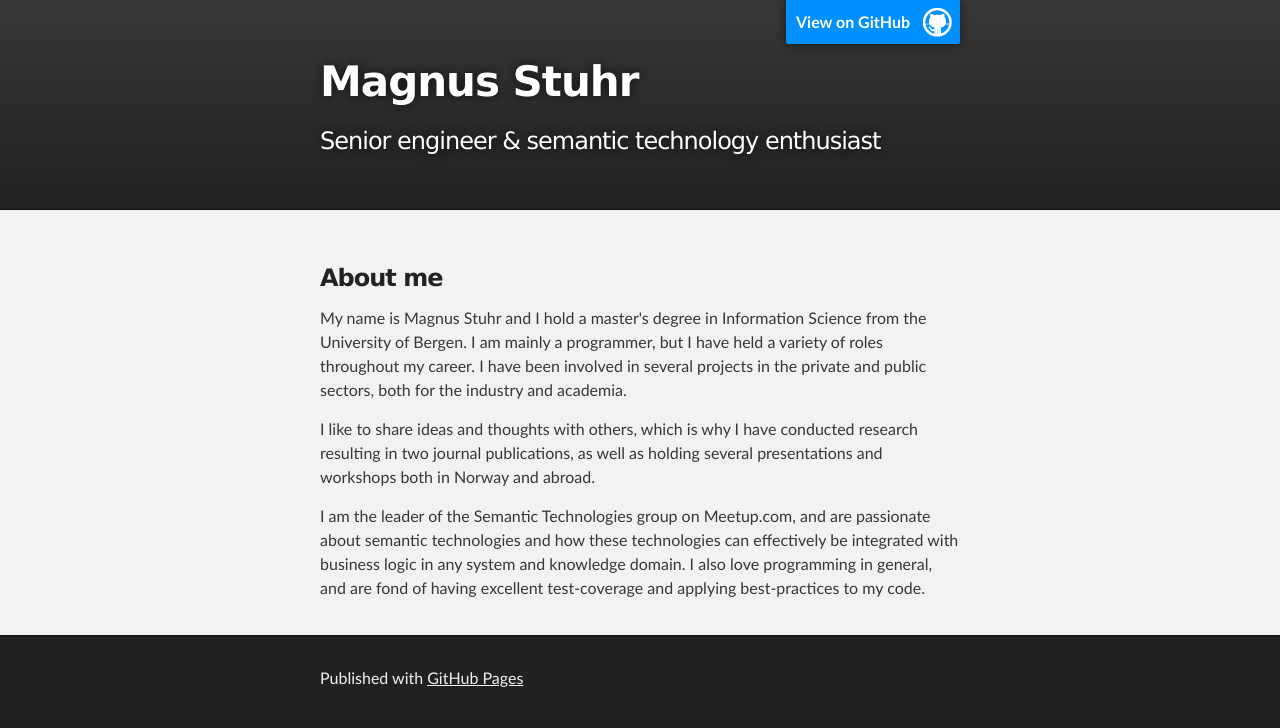
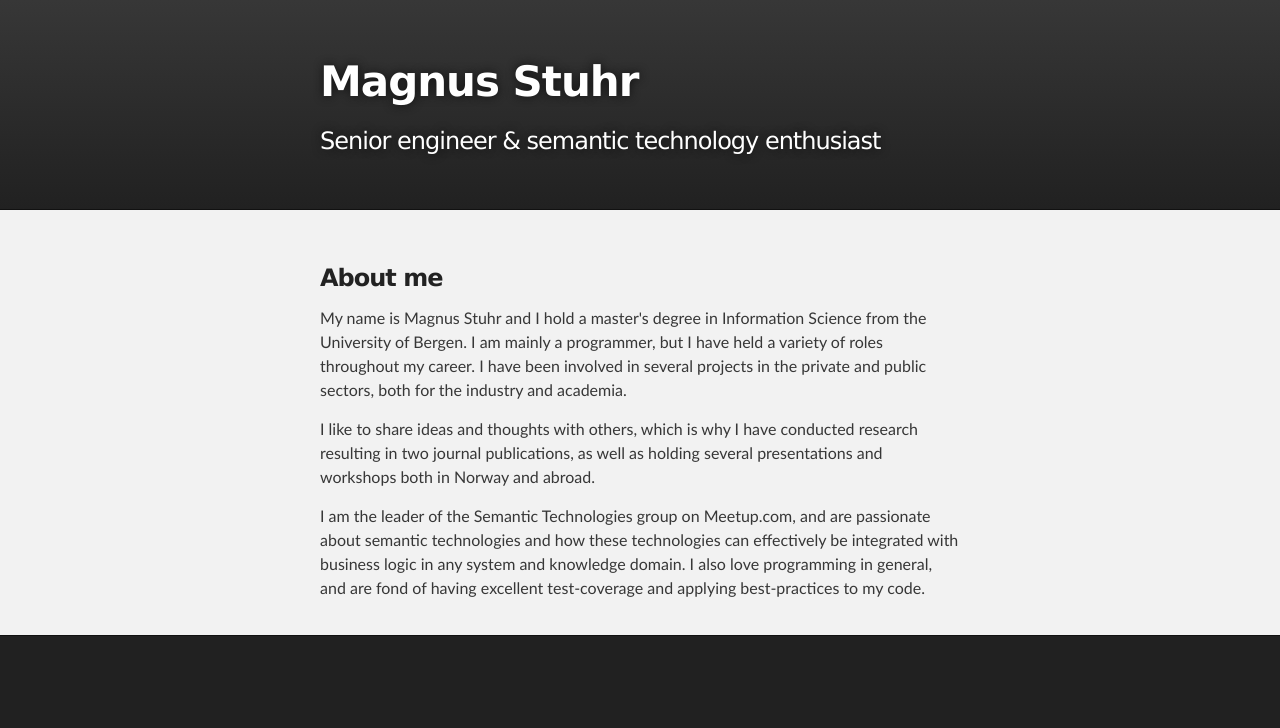
Before and after one commit to magnusstuhr/magnusstuhr.github.io, a plain HTML site: page index.html in a window 1280 px wide. Drawn offline with Linux system fonts and the light colour scheme.

Commit message:
Removed GIT stuff.

```diff
--- a/index.html
+++ b/index.html
@@ -16,8 +16,6 @@
     <!-- HEADER -->
     <div id="header_wrap" class="outer">
         <header class="inner">
-          <a id="forkme_banner" href="https://github.com/magnusstuhr">View on GitHub</a>
-
           <h1 id="project_title">Magnus Stuhr</h1>
           <h2 id="project_tagline">Senior engineer &amp; semantic technology enthusiast</h2>
 
@@ -41,7 +39,7 @@
     <!-- FOOTER  -->
     <div id="footer_wrap" class="outer">
       <footer class="inner">
-        <p>Published with <a href="https://pages.github.com">GitHub Pages</a></p>
+
       </footer>
     </div>
 
```
